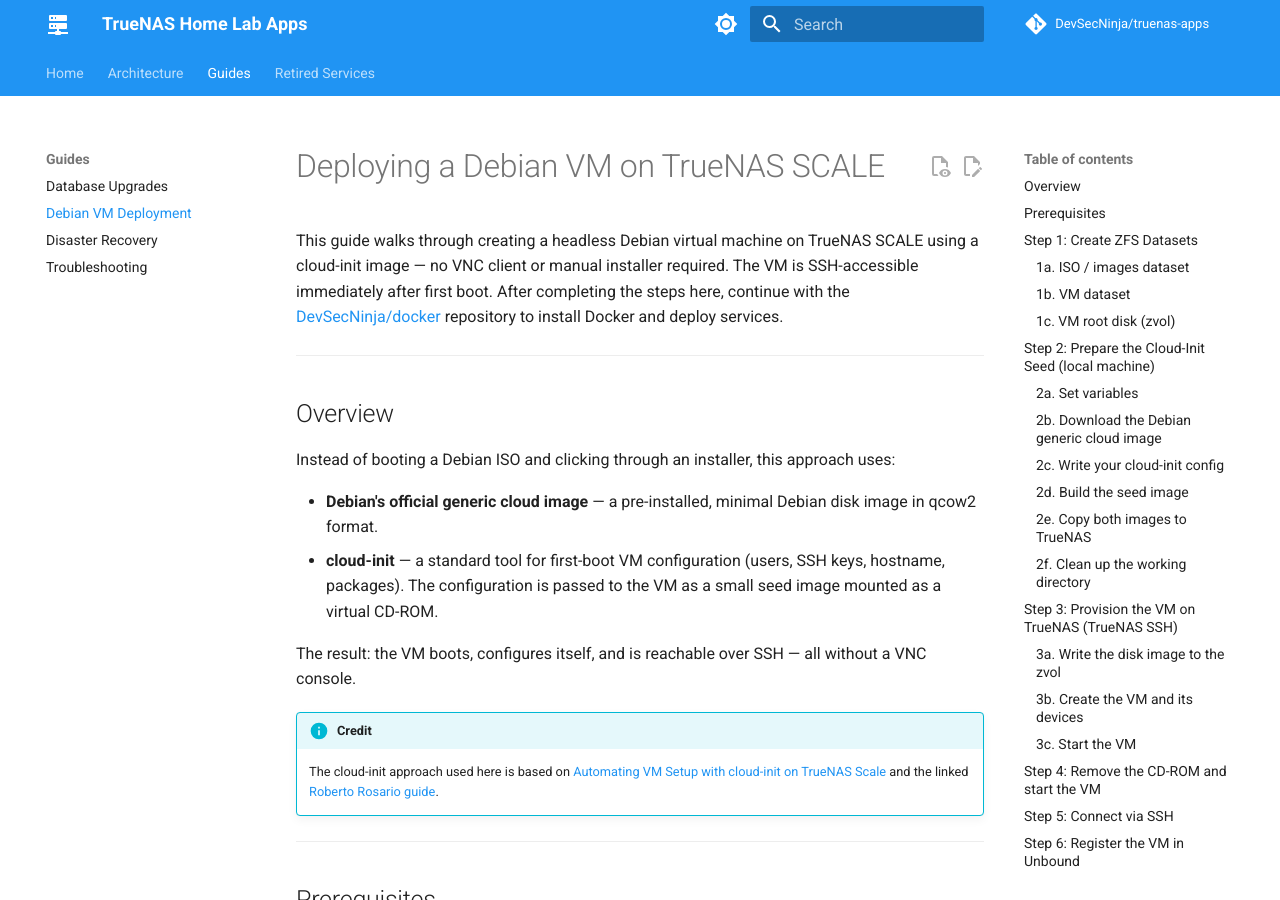
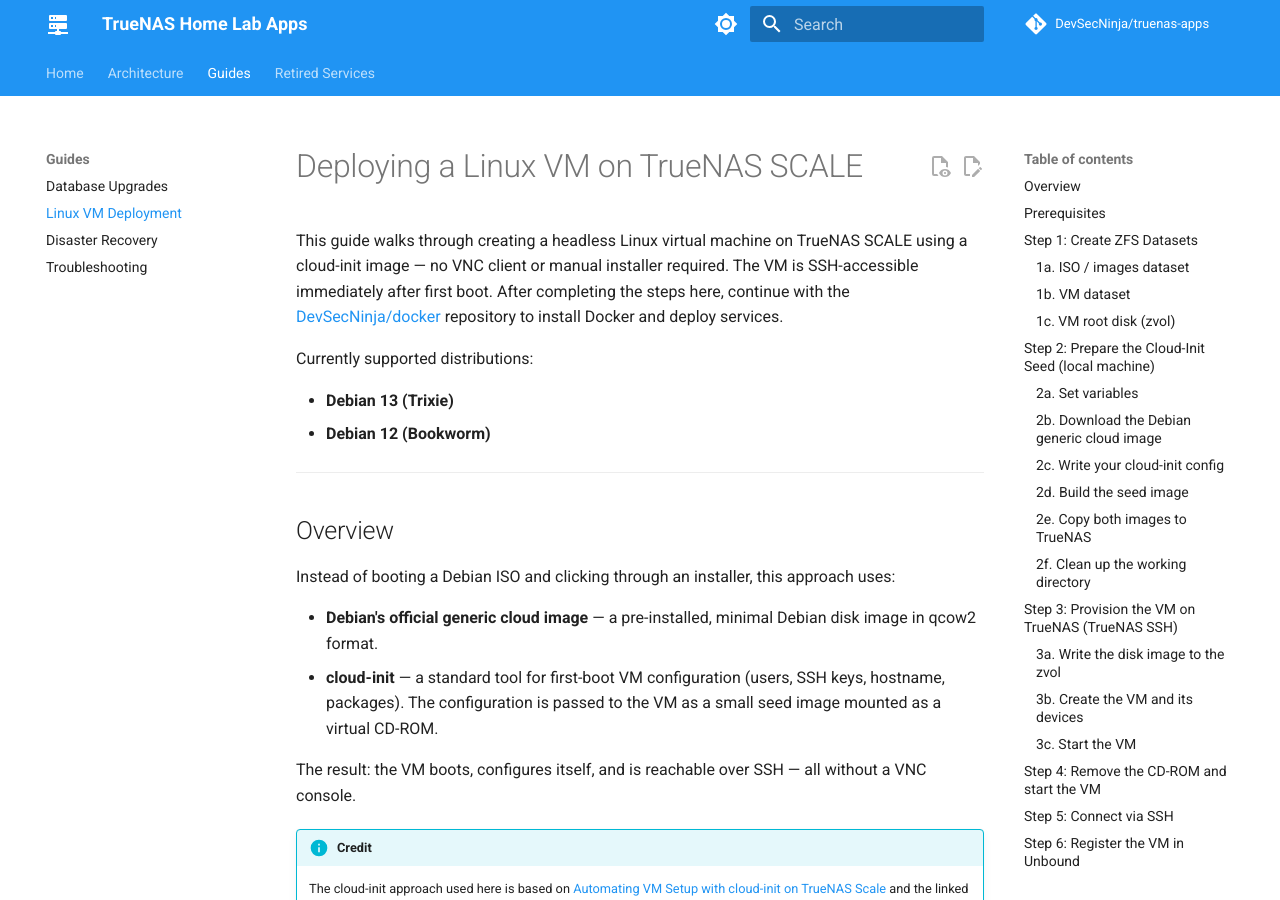
Before and after one commit to DevSecNinja/truenas-apps, an MkDocs documentation site: the page built from docs/VM-LINUX.md, in a window 1280 px wide and 900 px high. Built offline with MkDocs 1.6.1 and Material for MkDocs 9.7.7, drawn with Linux system fonts in a browser that asks for light colours; comment, search, counter and statistics services are not loaded; some of the changed text lies outside the part shown.

Commit message:
docs: rename Debian VM Deployment guide to Linux VM Deployment

````diff
--- a/docs/VM-DEBIAN.md
+++ b/docs/VM-LINUX.md
@@ -1,6 +1,11 @@
-# Deploying a Debian VM on TrueNAS SCALE
+# Deploying a Linux VM on TrueNAS SCALE
 
-This guide walks through creating a headless Debian virtual machine on TrueNAS SCALE using a cloud-init image — no VNC client or manual installer required. The VM is SSH-accessible immediately after first boot. After completing the steps here, continue with the [DevSecNinja/docker](https://github.com/DevSecNinja/docker) repository to install Docker and deploy services.
+This guide walks through creating a headless Linux virtual machine on TrueNAS SCALE using a cloud-init image — no VNC client or manual installer required. The VM is SSH-accessible immediately after first boot. After completing the steps here, continue with the [DevSecNinja/docker](https://github.com/DevSecNinja/docker) repository to install Docker and deploy services.
+
+Currently supported distributions:
+
+- **Debian 13 (Trixie)**
+- **Debian 12 (Bookworm)**
 
 ---
 
@@ -133,16 +138,16 @@
 ```
 
 <!-- dprint-ignore -->
+=== "Debian 13 (Trixie)"
+
+    ```sh
+    DEBIAN_IMAGE=debian-13-generic-amd64.qcow2
+    ```
+
 === "Debian 12 (Bookworm)"
 
     ```sh
     DEBIAN_IMAGE=debian-12-generic-amd64.qcow2
-    ```
-
-=== "Debian 13 (Trixie)"
-
-    ```sh
-    DEBIAN_IMAGE=debian-13-generic-amd64.qcow2
     ```
 
 <!-- dprint-ignore -->
@@ -154,16 +159,16 @@
 ### 2b. Download the Debian generic cloud image
 
 <!-- dprint-ignore -->
+=== "Debian 13 (Trixie)"
+
+    ```sh
+    wget https://cloud.debian.org/images/cloud/trixie/latest/${DEBIAN_IMAGE}
+    ```
+
 === "Debian 12 (Bookworm)"
 
     ```sh
     wget https://cloud.debian.org/images/cloud/bookworm/latest/${DEBIAN_IMAGE}
-    ```
-
-=== "Debian 13 (Trixie)"
-
-    ```sh
-    wget https://cloud.debian.org/images/cloud/trixie/latest/${DEBIAN_IMAGE}
     ```
 
 <!-- dprint-ignore -->
@@ -311,16 +316,16 @@
 ```
 
 <!-- dprint-ignore -->
+=== "Debian 13 (Trixie)"
+
+    ```sh
+    DEBIAN_IMAGE=debian-13-generic-amd64.qcow2
+    ```
+
 === "Debian 12 (Bookworm)"
 
     ```sh
     DEBIAN_IMAGE=debian-12-generic-amd64.qcow2
-    ```
-
-=== "Debian 13 (Trixie)"
-
-    ```sh
-    DEBIAN_IMAGE=debian-13-generic-amd64.qcow2
     ```
 
 ### 3a. Write the disk image to the zvol
--- a/mkdocs.yml
+++ b/mkdocs.yml
@@ -54,7 +54,7 @@
   - Architecture: ARCHITECTURE.md
   - Guides:
       - Database Upgrades: DATABASE-UPGRADES.md
-      - Debian VM Deployment: VM-DEBIAN.md
+      - Linux VM Deployment: VM-LINUX.md
       - Disaster Recovery: DISASTER-RECOVERY.md
       - Troubleshooting: TROUBLESHOOTING.md
   - Retired Services: RETIRED-SERVICES.md
````
